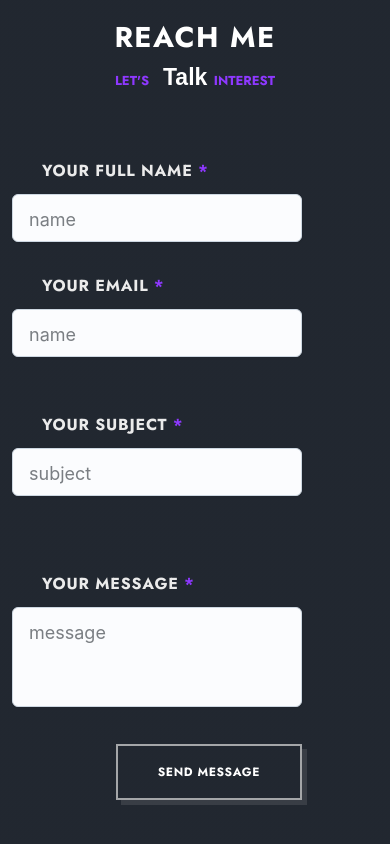
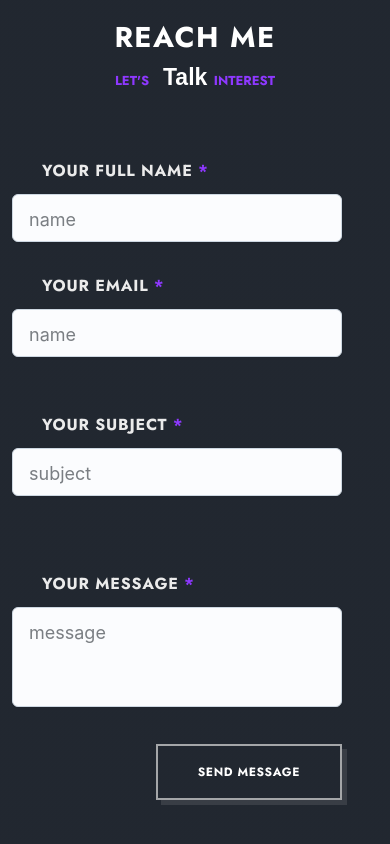
Before and after one commit to Chevyjd2007/Portfolio, a React (Vite) app: page /#home in a window 390 px wide. Shown: the part 4859-5703 px from the top of the page. Built offline with nearby package versions, Linux system fonts and the light colour scheme; a web font is replaced by a local one.

Commit message:
+responsiveness bug fixes

```diff
--- a/src/index.css
+++ b/src/index.css
@@ -239,6 +239,10 @@
     .text-area-message {
         width: 350px;
     }
+
+    .resume__icon {
+        right: -5px;
+    }
 }
 
 @media screen and (max-width: 391px) {
@@ -272,6 +276,21 @@
     }
 
     .text-area-message {
+        width: 330px;
+    }
+
+    .subject-area {
+        width: 330px;
+    }
+
+    .text-area {
+        width: 330px;
+    }
+}
+
+
+@media screen and (max-width: 364px) {
+    .text-area-message {
         width: 290px;
     }
 
@@ -282,4 +301,5 @@
     .text-area {
         width: 290px;
     }
+
 }
```
Also changed, not shown: 1 other file (tests, documents, lock files or other folders).
